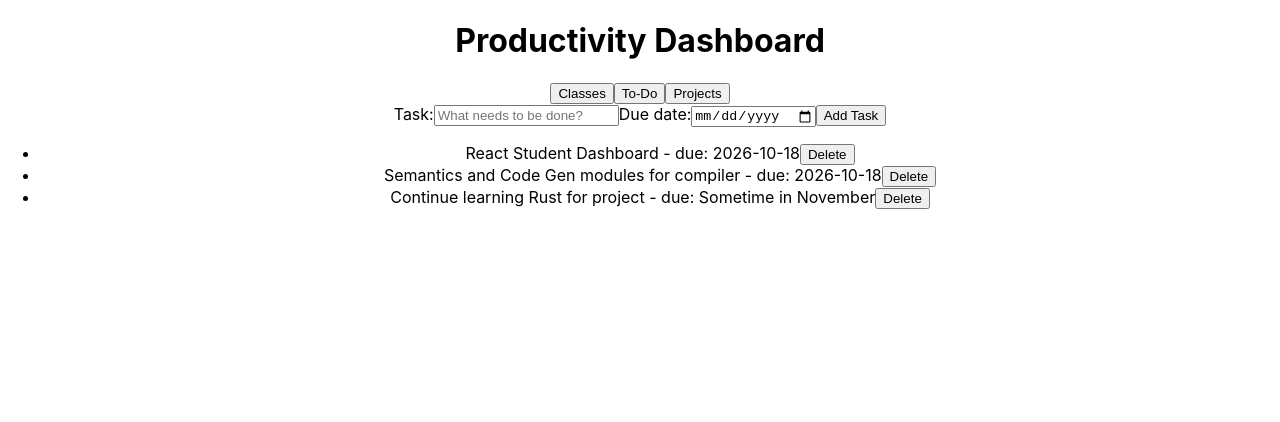
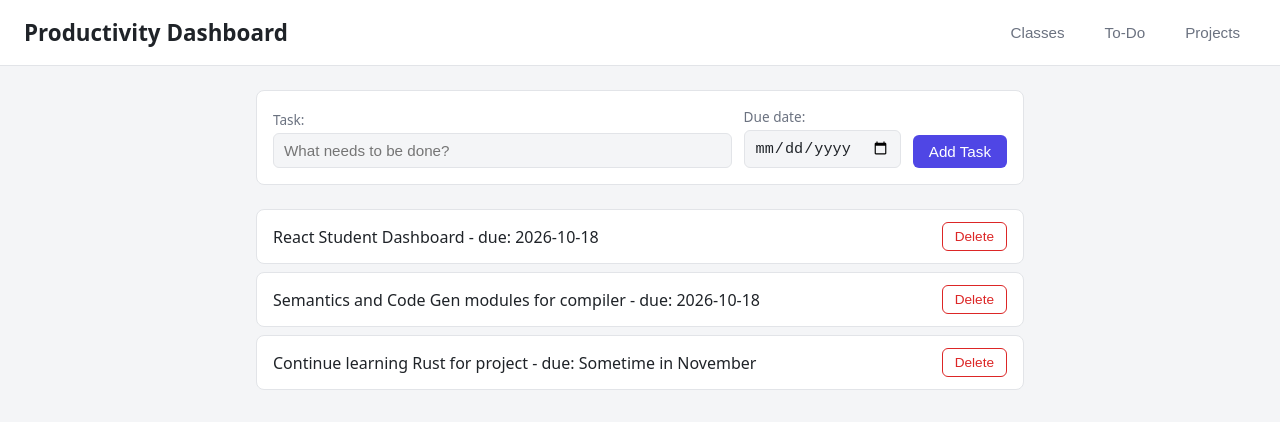
Before and after one commit to CJQuintero61/react-dashboard, a React (Create React App) app: page / in a window 1280 px wide. Both pictures are taken after a click on the button "To-Do". Shown: the top 422 px of the page. Built offline with nearby package versions, Linux system fonts and the light colour scheme.

Commit message:
added CSS and installed prop types package

```diff
--- a/package.json
+++ b/package.json
@@ -7,6 +7,7 @@
     "@testing-library/jest-dom": "^6.9.1",
     "@testing-library/react": "^16.3.3",
     "@testing-library/user-event": "^13.5.0",
+    "prop-types": "^15.8.1",
     "react": "^19.3.0",
     "react-dom": "^19.3.0",
     "react-scripts": "5.0.1",
--- a/src/App.css
+++ b/src/App.css
@@ -1,38 +1,226 @@
+/*
+  App.css
+
+  Styles for the Student Productivity Dashboard.
+  Colors are stored as CSS variables so a dark theme
+  can swap them all at once.
+*/
+
+/* ---------- Theme colors ---------- */
+
+/* light theme (default) */
 .App {
-  text-align: center;
+  --bg: #f4f5f7;
+  --surface: #ffffff;
+  --text: #1f2328;
+  --text-muted: #6b7280;
+  --border: #e2e4e8;
+  --primary: #4f46e5;
+  --primary-hover: #4338ca;
+  --danger: #dc2626;
+  --danger-hover: #b91c1c;
 }
 
-.App-logo {
-  height: 40vmin;
-  pointer-events: none;
+/* dark theme - applied when the App div has the "dark" class */
+.App.dark {
+  --bg: #16181d;
+  --surface: #1f2228;
+  --text: #e6e8eb;
+  --text-muted: #9ca3af;
+  --border: #33363d;
+  --primary: #818cf8;
+  --primary-hover: #a5b4fc;
+  --danger: #f87171;
+  --danger-hover: #fca5a5;
 }
 
-@media (prefers-reduced-motion: no-preference) {
-  .App-logo {
-    animation: App-logo-spin infinite 20s linear;
+/* ---------- Base layout ---------- */
+
+* {
+  box-sizing: border-box;
+}
+
+body {
+  margin: 0;
+  font-family: system-ui, -apple-system, 'Segoe UI', Roboto, sans-serif;
+}
+
+.App {
+  min-height: 100vh;
+  background-color: var(--bg);
+  color: var(--text);
+  transition: background-color 0.2s, color 0.2s;
+}
+
+main {
+  max-width: 800px;
+  margin: 0 auto;
+  padding: 24px 16px;
+}
+
+/* ---------- Header ---------- */
+
+.header {
+  display: flex;
+  justify-content: space-between;
+  align-items: center;
+  flex-wrap: wrap;
+  gap: 12px;
+  padding: 16px 24px;
+  background-color: var(--surface);
+  border-bottom: 1px solid var(--border);
+}
+
+.header h1 {
+  margin: 0;
+  font-size: 1.4rem;
+}
+
+.header nav {
+  display: flex;
+  gap: 8px;
+}
+
+/* ---------- Buttons ---------- */
+
+/* shared styles for every button */
+.btn {
+  padding: 8px 16px;
+  border: none;
+  border-radius: 6px;
+  font-size: 0.95rem;
+  cursor: pointer;
+  transition: background-color 0.15s;
+}
+
+/* default: solid primary button (e.g. "Add Task") */
+.btn-default {
+  background-color: var(--primary);
+  color: #ffffff;
+}
+
+.btn-default:hover {
+  background-color: var(--primary-hover);
+}
+
+/* nav: subtle tab-style buttons in the header */
+.btn-nav {
+  background-color: transparent;
+  color: var(--text-muted);
+}
+
+.btn-nav:hover {
+  background-color: var(--bg);
+  color: var(--text);
+}
+
+/* for later: highlights the current view's nav button */
+.btn-nav.active {
+  background-color: var(--primary);
+  color: #ffffff;
+}
+
+/* delete: outlined red button */
+.btn-delete {
+  background-color: transparent;
+  color: var(--danger);
+  border: 1px solid var(--danger);
+  padding: 6px 12px;
+  font-size: 0.85rem;
+}
+
+.btn-delete:hover {
+  background-color: var(--danger);
+  color: #ffffff;
+}
+
+/* ---------- Task form ---------- */
+
+.task-form {
+  display: flex;
+  align-items: flex-end;
+  flex-wrap: wrap;
+  gap: 12px;
+  padding: 16px;
+  margin-bottom: 24px;
+  background-color: var(--surface);
+  border: 1px solid var(--border);
+  border-radius: 8px;
+}
+
+.task-form label {
+  display: flex;
+  flex-direction: column;
+  gap: 4px;
+  font-size: 0.85rem;
+  color: var(--text-muted);
+}
+
+/* the task name field takes up the extra space */
+.task-form label:first-child {
+  flex: 1;
+  min-width: 200px;
+}
+
+.task-form input {
+  padding: 8px 10px;
+  font-size: 0.95rem;
+  color: var(--text);
+  background-color: var(--bg);
+  border: 1px solid var(--border);
+  border-radius: 6px;
+}
+
+.task-form input:focus {
+  outline: 2px solid var(--primary);
+  outline-offset: -1px;
+}
+
+/* ---------- Task list ---------- */
+
+.task-list {
+  list-style: none;
+  margin: 0;
+  padding: 0;
+  display: flex;
+  flex-direction: column;
+  gap: 8px;
+}
+
+.task-item {
+  display: flex;
+  justify-content: space-between;
+  align-items: center;
+  gap: 12px;
+  padding: 12px 16px;
+  background-color: var(--surface);
+  border: 1px solid var(--border);
+  border-radius: 8px;
+}
+
+/* ---------- General text ---------- */
+
+main p {
+  color: var(--text-muted);
+}
+
+/* ---------- Small screens ---------- */
+
+@media (max-width: 600px) {
+  /* stack the title above the nav */
+  .header {
+    flex-direction: column;
+    align-items: flex-start;
+    padding: 16px;
+  }
+
+  /* stack the form fields and make them full width */
+  .task-form {
+    flex-direction: column;
+    align-items: stretch;
+  }
+
+  .task-form label:first-child {
+    min-width: 0;
   }
 }
-
-.App-header {
-  background-color: #282c34;
-  min-height: 100vh;
-  display: flex;
-  flex-direction: column;
-  align-items: center;
-  justify-content: center;
-  font-size: calc(10px + 2vmin);
-  color: white;
-}
-
-.App-link {
-  color: #61dafb;
-}
-
-@keyframes App-logo-spin {
-  from {
-    transform: rotate(0deg);
-  }
-  to {
-    transform: rotate(360deg);
-  }
-}
```
Also changed, not shown: 2 other files (tests, documents, lock files or other folders).
